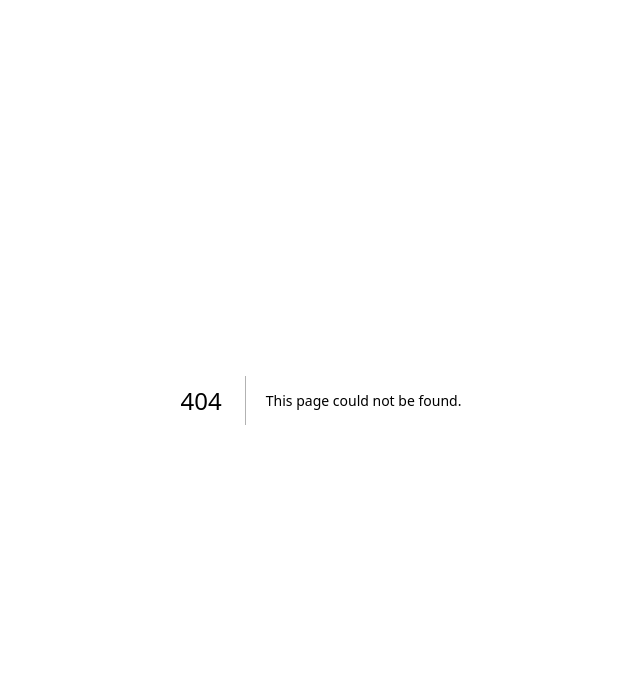
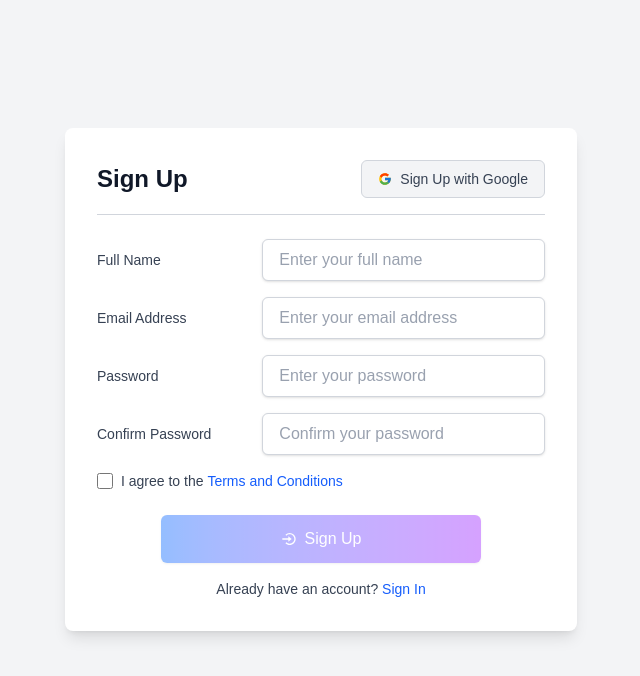
Before and after one commit to toptalentcoder/SEO-Lumenia, a Next.js app in the folder client/: page /auth/signup in a window 1280 px wide. Before the commit this address had no page. Shown: the top 676 px of the page, without its empty margins (319-959 px from the left). Built offline with nearby package versions, Linux system fonts and the light colour scheme; no server answers.

Commit message:
add signup page

```diff
--- /dev/null
+++ b/client/src/app/auth/signup/page.js
@@ -0,0 +1,166 @@
+"use client";
+
+import { useRouter } from "next/navigation";
+import { useEffect, useState } from "react";
+import { useUser } from "../../../context/UserContext";
+import GoogleAuthButton from "../../../components/forms/GoogleAuthButton";
+import FormInput from "../../../components/forms/FormInput";
+import { BiLogInCircle } from "react-icons/bi";
+import Link from "next/link";
+
+export default function SignupPage() {
+    const [isLoading, setIsLoading] = useState(false);
+    const [formData, setFormData] = useState({
+        fullName: "",
+        email: "",
+        password: "",
+        confirmPassword: "",
+        terms: false,
+    });
+    const [error, setError] = useState(null);
+    const [success, setSuccess] = useState(null);
+    const router = useRouter();
+    const { setUser } = useUser();
+
+    useEffect(() => {
+        const storageListener = () => {
+            const userDataString = localStorage.getItem("googleAuthUser");
+
+            if (userDataString) {
+                const userData = JSON.parse(userDataString);
+
+                console.log(userData);
+
+                sessionStorage.setItem("authToken", JSON.stringify(userData.token));
+                sessionStorage.setItem("user", JSON.stringify(userData.user));
+                setUser(userData);
+
+                router.push("/dashboard");
+            }
+        };
+
+        window.addEventListener("storage", storageListener);
+
+        return () => {
+            window.removeEventListener("storage", storageListener);
+        };
+    }, [router, setUser]);
+
+    const handleChange = (e) => {
+        const { id, value, type, checked } = e.target;
+        setFormData((prevData) => ({
+            ...prevData,
+            [id]: type === "checkbox" ? checked : value,
+        }));
+    };
+
+    const handleSubmit = async (e) => {
+        e.preventDefault();
+        setError(null);
+        setSuccess(null);
+        setIsLoading(true);
+
+        if (formData.password !== formData.confirmPassword) {
+            setError("Passwords do not match.");
+            setIsLoading(false);
+            return;
+        }
+
+        try {
+            const response = await fetch("/api/auth/register", {
+                method: "POST",
+                headers: {
+                    "Content-Type": "application/json",
+                },
+                body: JSON.stringify({
+                    name: formData.fullName,
+                    email: formData.email,
+                    password: formData.password,
+                }),
+            });
+
+            if (!response.ok) {
+                throw new Error("Sign-up failed. Please try again.");
+            }
+
+            const data = await response.json();
+            setSuccess("Sign-up successful! Redirecting...");
+
+            console.log("Signup successful:", data);
+
+            setTimeout(() => router.push("/auth/signin"), 1000);
+        } catch (err) {
+            console.error(err);
+            setError(err.message || "An unexpected error occurred.");
+        } finally {
+            setIsLoading(false);
+        }
+    };
+
+    return (
+        <main className="min-h-screen bg-gray-100 dark:bg-slate-900 text-gray-800 dark:text-gray-200 flex flex-col items-center py-8">
+            <div className="mt-24 w-full max-w-lg bg-white dark:bg-slate-800 shadow-lg rounded-lg p-8 mx-auto">
+                <div className="flex items-center justify-between mb-4">
+                    <h2 className="text-2xl font-bold text-gray-900 dark:text-gray-100">Sign Up</h2>
+                    <GoogleAuthButton action="signup" />
+                </div>
+
+                <hr className="border-t border-gray-300 dark:border-gray-500 mb-6" />
+
+                {error && <p className="text-red-500 text-sm mb-4">{error}</p>}
+                {success && <p className="text-green-500 text-sm mb-4">{success}</p>}
+
+                <form className="space-y-4" onSubmit={handleSubmit}>
+                    <FormInput id="fullName" label="Full Name" type="text" placeholder="Enter your full name" value={formData.fullName} onChange={handleChange} />
+                    <FormInput id="email" label="Email Address" type="email" placeholder="Enter your email address" value={formData.email} onChange={handleChange} />
+                    <FormInput id="password" label="Password" type="password" placeholder="Enter your password" value={formData.password} onChange={handleChange} />
+                    <FormInput id="confirmPassword" label="Confirm Password" type="password" placeholder="Confirm your password" value={formData.confirmPassword} onChange={handleChange} />
+
+                    <div className="flex items-center mt-4">
+                        <input id="terms" name="terms" type="checkbox" checked={formData.terms} onChange={handleChange} className="h-4 w-4 text-blue-600 border-gray-300 rounded focus:ring-blue-500 dark:focus:ring-blue-400" />
+                        <label htmlFor="terms" className="ml-2 block text-sm text-gray-700 dark:text-gray-200">
+                            I agree to the{" "}
+                            <a href="#" className="text-blue-600 font-medium">
+                                Terms and Conditions
+                            </a>
+                        </label>
+                    </div>
+
+                    <div className="flex justify-center mt-6">
+                        <button
+                            type="submit"
+                            disabled={!formData.terms || isLoading}
+                            className={`w-full py-3 px-8 bg-gradient-to-r from-blue-500 to-purple-500 text-white font-medium rounded-md shadow-sm flex items-center gap-x-2 justify-center max-w-xs transition ${
+                                (!formData.terms || isLoading) ? "opacity-50 cursor-not-allowed" : "hover:from-blue-600 hover:to-purple-600"
+                            }`}
+                        >
+                            {isLoading ? (
+                                <>
+                                    <svg className="animate-spin h-5 w-5 text-white" xmlns="http://www.w3.org/2000/svg" fill="none" viewBox="0 0 24 24">
+                                        <circle className="opacity-25" cx="12" cy="12" r="10" stroke="currentColor" strokeWidth="4"></circle>
+                                        <path className="opacity-75" fill="currentColor" d="M4 12a8 8 0 018-8v4l3-3-3-3v4a8 8 0 01-8 8z"></path>
+                                    </svg>
+                                    <span>Signing Up...</span>
+                                </>
+                            ) : (
+                                <>
+                                    <BiLogInCircle />
+                                    <span>Sign Up</span>
+                                </>
+                            )}
+                        </button>
+                    </div>
+                </form>
+
+                <div className="mt-4 text-center">
+                    <p className="text-sm text-gray-700 dark:text-gray-200">
+                        Already have an account?{" "}
+                        <Link href="/auth/signin" className="text-blue-600 font-medium hover:underline">
+                            Sign In
+                        </Link>
+                    </p>
+                </div>
+            </div>
+        </main>
+    );
+}
```
